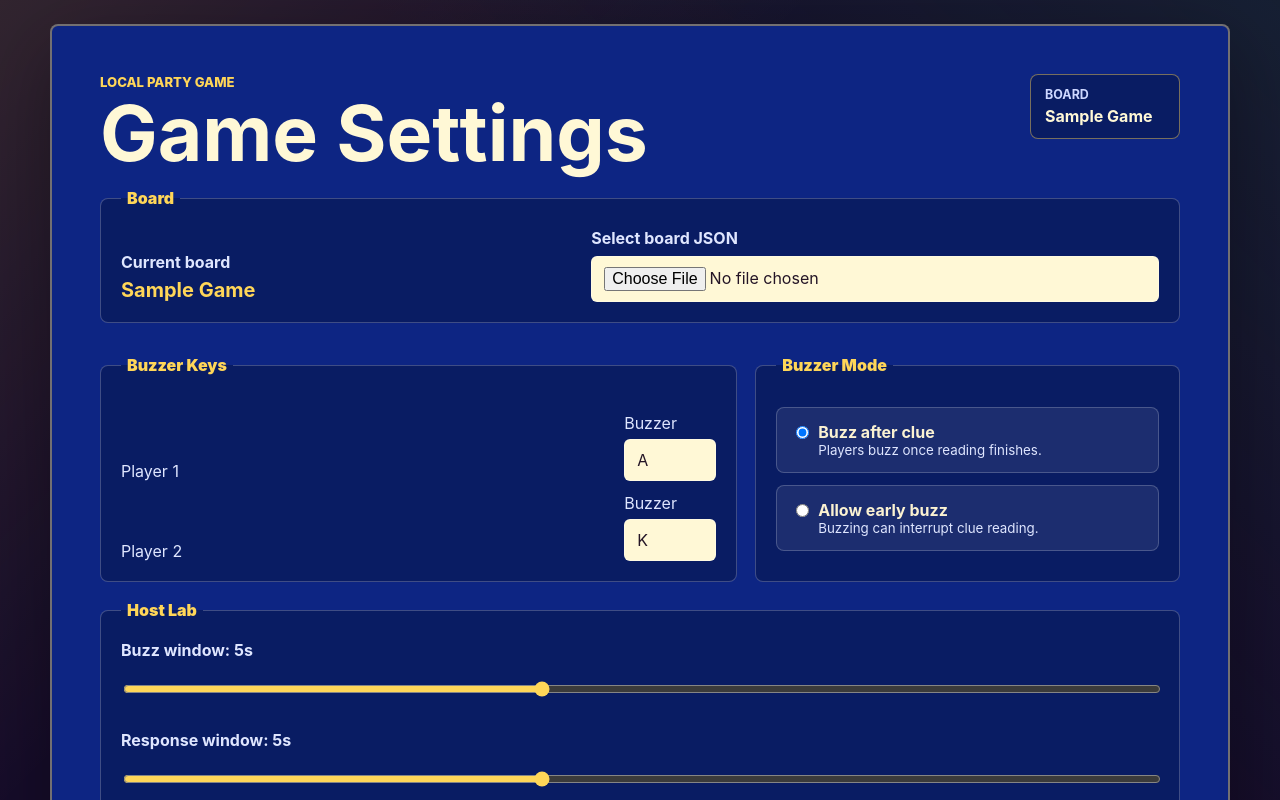
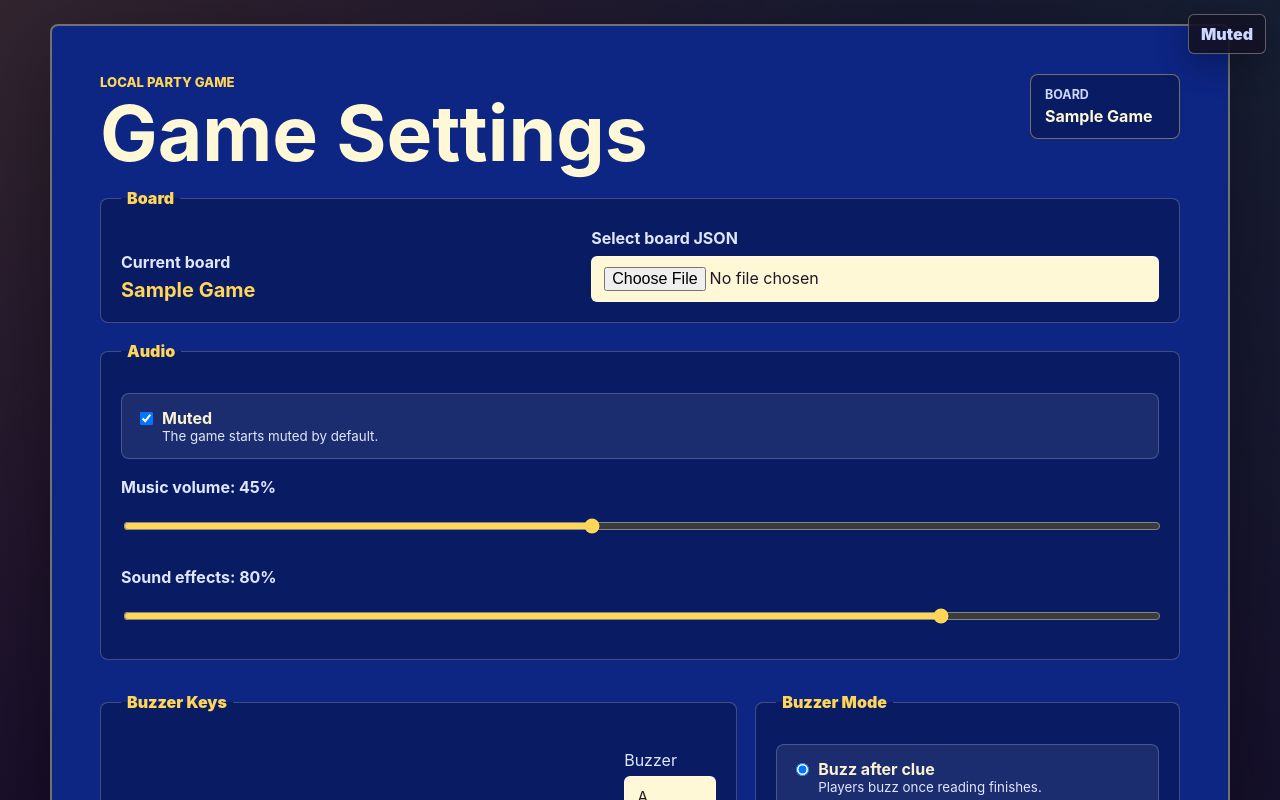
Before and after one commit to sukritganesh/Jeopardy, a React (Vite) app: page / in a window 1280 px wide. Both pictures are taken after a click on the button "Settings". Shown: the top 800 px of the page. Built offline with nearby package versions, Linux system fonts and the light colour scheme.

Commit message:
Added audio settings.

```diff
--- a/public/config/game-settings.json
+++ b/public/config/game-settings.json
@@ -9,6 +9,11 @@
     "enabled": true,
     "rate": 1,
     "pitch": 1
+  },
+  "audio": {
+    "isMuted": true,
+    "musicVolume": 0.45,
+    "effectsVolume": 0.8
   },
   "debug": {
     "advanceAfterOneClue": true
--- a/src/App.tsx
+++ b/src/App.tsx
@@ -1,4 +1,4 @@
-import { useCallback, useEffect, useMemo, useRef, useState } from 'react';
+import { useCallback, useEffect, useMemo, useRef, useState, type ReactNode } from 'react';
 import { BoardScreen } from './components/BoardScreen';
 import { ClueScreen } from './components/ClueScreen';
 import { DailyDoubleWagerScreen } from './components/DailyDoubleWagerScreen';
@@ -21,6 +21,7 @@ import { loadSettings } from './game/settingsLoader';
 import { speakClue, stopSpeech } from './game/speech';
 import type {
   AppScreen,
+  AudioSettings,
   Board,
   BuzzMode,
   CluePhase,
@@ -43,6 +44,7 @@ function cloneDefaultSetup(): SetupConfig {
     buzzWindowSeconds: DEFAULT_SETUP.buzzWindowSeconds,
     responseTimeSeconds: DEFAULT_SETUP.responseTimeSeconds,
     finalJeopardyTimeSeconds: DEFAULT_SETUP.finalJeopardyTimeSeconds,
+    audio: { ...DEFAULT_SETUP.audio },
     debugAdvanceAfterOneClue: DEFAULT_SETUP.debugAdvanceAfterOneClue,
     players: DEFAULT_SETUP.players.map((player) => ({ ...player })),
   };
@@ -125,6 +127,11 @@ function App() {
     };
   }, []);
 
+  useEffect(() => {
+    const audio = getAudio();
+    audio.setSettings(setup.audio);
+  }, [getAudio, setup.audio]);
+
   const activePlayers = useMemo(
     () => setup.players.filter((player) => player.isActive),
     [setup.players],
@@ -151,7 +158,7 @@ function App() {
   const finalEligiblePlayers = useMemo(() => getFinalJeopardyPlayers(players), [players]);
 
   useEffect(() => {
-    if (!audioIsUnlocked) {
+    if (!audioIsUnlocked || setup.audio.isMuted) {
       return;
     }
 
@@ -171,7 +178,15 @@ function App() {
     }
 
     audio.stop('thinkingMusic');
-  }, [appData.status, audioIsUnlocked, finalClueIsBeingRead, finalResponseIsRevealed, getAudio, screen]);
+  }, [
+    appData.status,
+    audioIsUnlocked,
+    finalClueIsBeingRead,
+    finalResponseIsRevealed,
+    getAudio,
+    screen,
+    setup.audio.isMuted,
+  ]);
 
   useEffect(() => {
     if (screen !== 'clue' || appData.status !== 'ready' || currentClue === null) {
@@ -397,6 +412,18 @@ function App() {
   function handleFinalJeopardyTimeChange(finalJeopardyTimeSeconds: number) {
     setSetup((current) => ({ ...current, finalJeopardyTimeSeconds }));
     setFinalTimerRemaining(finalJeopardyTimeSeconds);
+  }
+
+  function handleAudioChange(patch: Partial<AudioSettings>) {
+    setSetup((current) => ({ ...current, audio: { ...current.audio, ...patch } }));
+  }
+
+  function handleToggleAudioMute() {
+    setAudioIsUnlocked(true);
+    setSetup((current) => ({
+      ...current,
+      audio: { ...current.audio, isMuted: !current.audio.isMuted },
+    }));
   }
 
   function handleDebugAdvanceChange(enabled: boolean) {
@@ -705,8 +732,24 @@ function App() {
     }
   }
 
+  function withMuteButton(content: ReactNode) {
+    return (
+      <>
+        <button
+          className={setup.audio.isMuted ? 'mute-button mute-button--muted' : 'mute-button'}
+          type="button"
+          aria-pressed={!setup.audio.isMuted}
+          onClick={handleToggleAudioMute}
+        >
+          {setup.audio.isMuted ? 'Muted' : 'Sound On'}
+        </button>
+        {content}
+      </>
+    );
+  }
+
   if (screen === 'setup' || appData.status !== 'ready') {
-    return (
+    return withMuteButton(
       <SetupScreen
         setup={setup}
         boardTitle={appData.board?.title}
@@ -720,9 +763,10 @@ function App() {
         onBuzzWindowChange={handleBuzzWindowChange}
         onResponseTimeChange={handleResponseTimeChange}
         onFinalJeopardyTimeChange={handleFinalJeopardyTimeChange}
+        onAudioChange={handleAudioChange}
         onDebugAdvanceChange={handleDebugAdvanceChange}
         onStartGame={handleStartGame}
-      />
+      />,
     );
   }
 
@@ -731,7 +775,7 @@ function App() {
     const round = appData.board.rounds[selectedClue.roundIndex];
 
     if (selectingPlayer !== undefined) {
-      return (
+      return withMuteButton(
         <DailyDoubleWagerScreen
           board={appData.board}
           selection={selectedClue}
@@ -740,7 +784,7 @@ function App() {
           maxWager={getDailyDoubleMaxWager(selectingPlayer.score, round)}
           onSubmitWager={handleSubmitDailyDoubleWager}
           onCancel={handleCancelDailyDouble}
-        />
+        />,
       );
     }
   }
@@ -750,7 +794,7 @@ function App() {
     const nextControlPlayer = getLowestScoringPlayer(players);
 
     if (nextControlPlayer !== undefined && nextRoundIndex < appData.board.rounds.length) {
-      return (
+      return withMuteButton(
         <RoundTransitionScreen
           board={appData.board}
           completedRoundIndex={completedRoundIndex}
@@ -759,24 +803,24 @@ function App() {
           controllingPlayerId={controllingPlayerId}
           nextControlPlayer={nextControlPlayer}
           onStartNextRound={handleStartNextRound}
-        />
+        />,
       );
     }
   }
 
   if (screen === 'finalWager') {
-    return (
+    return withMuteButton(
       <FinalJeopardyWagerScreen
         board={appData.board}
         players={players}
         eligiblePlayers={finalEligiblePlayers}
         onSubmitWagers={handleSubmitFinalWagers}
-      />
+      />,
     );
   }
 
   if (screen === 'finalClue') {
-    return (
+    return withMuteButton(
       <FinalJeopardyClueScreen
         board={appData.board}
         players={players}
@@ -789,16 +833,16 @@ function App() {
         finalJudgments={finalJudgments}
         onRevealResponse={handleRevealFinalResponse}
         onMarkPlayer={handleMarkFinalPlayer}
-      />
+      />,
     );
   }
 
   if (screen === 'finalStandings') {
-    return <FinalStandingsScreen board={appData.board} players={players} />;
+    return withMuteButton(<FinalStandingsScreen board={appData.board} players={players} />);
   }
 
   if (screen === 'clue' && selectedClue !== null) {
-    return (
+    return withMuteButton(
       <ClueScreen
         board={appData.board}
         selection={selectedClue}
@@ -818,11 +862,11 @@ function App() {
         onIncorrect={handleIncorrect}
         onEndClue={handleEndClue}
         onReplayClue={handleReplayClue}
-      />
+      />,
     );
   }
 
-  return (
+  return withMuteButton(
     <BoardScreen
       board={appData.board}
       currentRoundIndex={currentRoundIndex}
@@ -830,7 +874,7 @@ function App() {
       controllingPlayerId={controllingPlayerId}
       selectedClueKeys={selectedClueKeys}
       onSelectClue={handleSelectClue}
-    />
+    />,
   );
 }
 
--- a/src/components/SetupScreen.tsx
+++ b/src/components/SetupScreen.tsx
@@ -1,5 +1,5 @@
 import { useState } from 'react';
-import type { BuzzMode, Player, SetupConfig } from '../game/types';
+import type { AudioSettings, BuzzMode, Player, SetupConfig } from '../game/types';
 
 type SetupScreenProps = {
   setup: SetupConfig;
@@ -14,6 +14,7 @@ type SetupScreenProps = {
   onBuzzWindowChange: (seconds: number) => void;
   onResponseTimeChange: (seconds: number) => void;
   onFinalJeopardyTimeChange: (seconds: number) => void;
+  onAudioChange: (patch: Partial<AudioSettings>) => void;
   onDebugAdvanceChange: (enabled: boolean) => void;
   onStartGame: () => void;
 };
@@ -31,6 +32,7 @@ export function SetupScreen({
   onBuzzWindowChange,
   onResponseTimeChange,
   onFinalJeopardyTimeChange,
+  onAudioChange,
   onDebugAdvanceChange,
   onStartGame,
 }: SetupScreenProps) {
@@ -127,6 +129,45 @@ export function SetupScreen({
                 </label>
               </div>
               {boardFileError && <p className="notice notice--error">{boardFileError}</p>}
+            </fieldset>
+
+            <fieldset className="form-section debug-section">
+              <legend>Audio</legend>
+              <label className="radio-card">
+                <input
+                  type="checkbox"
+                  checked={setup.audio.isMuted}
+                  onChange={(event) => onAudioChange({ isMuted: event.target.checked })}
+                />
+                <span>
+                  <strong>Muted</strong>
+                  <small>The game starts muted by default.</small>
+                </span>
+              </label>
+              <label className="field-label timer-field-label" htmlFor="music-volume">
+                Music volume: {Math.round(setup.audio.musicVolume * 100)}%
+              </label>
+              <input
+                id="music-volume"
+                type="range"
+                min={0}
+                max={100}
+                step={5}
+                value={Math.round(setup.audio.musicVolume * 100)}
+                onChange={(event) => onAudioChange({ musicVolume: Number(event.target.value) / 100 })}
+              />
+              <label className="field-label timer-field-label" htmlFor="effects-volume">
+                Sound effects: {Math.round(setup.audio.effectsVolume * 100)}%
+              </label>
+              <input
+                id="effects-volume"
+                type="range"
+                min={0}
+                max={100}
+                step={5}
+                value={Math.round(setup.audio.effectsVolume * 100)}
+                onChange={(event) => onAudioChange({ effectsVolume: Number(event.target.value) / 100 })}
+              />
             </fieldset>
 
             <div className="setup-grid">
--- a/src/game/audio.ts
+++ b/src/game/audio.ts
@@ -6,6 +6,12 @@ export type SoundName =
   | 'jeopardyTheme'
   | 'thinkingMusic'
   | 'timesUp';
+
+export type AudioMixerSettings = {
+  isMuted: boolean;
+  musicVolume: number;
+  effectsVolume: number;
+};
 
 const SOUND_PATHS: Record<SoundName, string> = {
   boardFill: '/audio/boardFill.mp3',
@@ -18,6 +24,7 @@ const SOUND_PATHS: Record<SoundName, string> = {
 };
 
 const LOOPING_SOUNDS = new Set<SoundName>(['jeopardyTheme', 'thinkingMusic']);
+const MUSIC_SOUNDS = new Set<SoundName>(['jeopardyTheme', 'thinkingMusic']);
 
 function isBrowserAudioAvailable() {
   return typeof Audio !== 'undefined';
@@ -25,6 +32,20 @@ function isBrowserAudioAvailable() {
 
 export class GameAudio {
   private sounds = new Map<SoundName, HTMLAudioElement>();
+  private settings: AudioMixerSettings = {
+    isMuted: true,
+    musicVolume: 0.45,
+    effectsVolume: 0.8,
+  };
+
+  private getVolume(name: SoundName) {
+    return MUSIC_SOUNDS.has(name) ? this.settings.musicVolume : this.settings.effectsVolume;
+  }
+
+  private applySettingsToSound(name: SoundName, audio: HTMLAudioElement) {
+    audio.muted = this.settings.isMuted;
+    audio.volume = this.getVolume(name);
+  }
 
   private getSound(name: SoundName) {
     const existing = this.sounds.get(name);
@@ -36,16 +57,35 @@ export class GameAudio {
     const audio = new Audio(SOUND_PATHS[name]);
     audio.preload = 'auto';
     audio.loop = LOOPING_SOUNDS.has(name);
+    this.applySettingsToSound(name, audio);
     this.sounds.set(name, audio);
     return audio;
   }
 
+  setSettings(settings: AudioMixerSettings) {
+    const wasMuted = this.settings.isMuted;
+    this.settings = {
+      isMuted: settings.isMuted,
+      musicVolume: Math.max(0, Math.min(1, settings.musicVolume)),
+      effectsVolume: Math.max(0, Math.min(1, settings.effectsVolume)),
+    };
+
+    for (const [name, audio] of this.sounds) {
+      this.applySettingsToSound(name, audio);
+    }
+
+    if (!wasMuted && this.settings.isMuted) {
+      this.pauseAll();
+    }
+  }
+
   play(name: SoundName) {
-    if (!isBrowserAudioAvailable()) {
+    if (!isBrowserAudioAvailable() || this.settings.isMuted) {
       return;
     }
 
     const audio = this.getSound(name);
+    this.applySettingsToSound(name, audio);
     audio.currentTime = 0;
     void audio.play().catch(() => {
       // Browsers may block audio until the first user gesture.
@@ -53,12 +93,13 @@ export class GameAudio {
   }
 
   loop(name: SoundName) {
-    if (!isBrowserAudioAvailable()) {
+    if (!isBrowserAudioAvailable() || this.settings.isMuted) {
       return;
     }
 
     const audio = this.getSound(name);
     audio.loop = true;
+    this.applySettingsToSound(name, audio);
     void audio.play().catch(() => {
       // Ambient tracks start once the browser allows audio playback.
     });
@@ -79,4 +120,10 @@ export class GameAudio {
     this.stop('jeopardyTheme');
     this.stop('thinkingMusic');
   }
+
+  pauseAll() {
+    for (const audio of this.sounds.values()) {
+      audio.pause();
+    }
+  }
 }
--- a/src/game/settingsLoader.ts
+++ b/src/game/settingsLoader.ts
@@ -13,6 +13,10 @@ function isBuzzMode(value: unknown): value is BuzzMode {
 
 function readNumber(value: unknown, fallback: number): number {
   return typeof value === 'number' && Number.isFinite(value) ? value : fallback;
+}
+
+function readVolume(value: unknown, fallback: number): number {
+  return Math.max(0, Math.min(1, readNumber(value, fallback)));
 }
 
 function parsePlayers(value: unknown): SettingsPlayer[] {
@@ -41,6 +45,7 @@ export function validateSettings(value: unknown): GameSettings {
   }
 
   const tts = isRecord(value.tts) ? value.tts : {};
+  const audio = isRecord(value.audio) ? value.audio : {};
   const debug = isRecord(value.debug) ? value.debug : {};
   const defaultPlayerCount = Math.min(4, Math.max(1, readNumber(value.defaultPlayerCount, 2)));
 
@@ -67,6 +72,11 @@ export function validateSettings(value: unknown): GameSettings {
       rate: Math.max(0.5, Math.min(2, readNumber(tts.rate, DEFAULT_SETTINGS.tts.rate))),
       pitch: Math.max(0, Math.min(2, readNumber(tts.pitch, DEFAULT_SETTINGS.tts.pitch))),
     },
+    audio: {
+      isMuted: typeof audio.isMuted === 'boolean' ? audio.isMuted : DEFAULT_SETTINGS.audio.isMuted,
+      musicVolume: readVolume(audio.musicVolume, DEFAULT_SETTINGS.audio.musicVolume),
+      effectsVolume: readVolume(audio.effectsVolume, DEFAULT_SETTINGS.audio.effectsVolume),
+    },
     debug: {
       advanceAfterOneClue:
         typeof debug.advanceAfterOneClue === 'boolean'
--- a/src/game/types.ts
+++ b/src/game/types.ts
@@ -67,12 +67,19 @@ export type SelectedClue = {
 };
 
 /** Setup choices become live game state when the host starts a game. */
+export type AudioSettings = {
+  isMuted: boolean;
+  musicVolume: number;
+  effectsVolume: number;
+};
+
 export type SetupConfig = {
   players: Player[];
   buzzMode: BuzzMode;
   buzzWindowSeconds: number;
   responseTimeSeconds: number;
   finalJeopardyTimeSeconds: number;
+  audio: AudioSettings;
   debugAdvanceAfterOneClue: boolean;
 };
 
@@ -91,6 +98,7 @@ export type GameSettings = {
     rate: number;
     pitch: number;
   };
+  audio: AudioSettings;
   debug: {
     advanceAfterOneClue: boolean;
   };
@@ -110,6 +118,11 @@ export const DEFAULT_SETUP: SetupConfig = {
   buzzWindowSeconds: 5,
   responseTimeSeconds: 5,
   finalJeopardyTimeSeconds: 30,
+  audio: {
+    isMuted: true,
+    musicVolume: 0.45,
+    effectsVolume: 0.8,
+  },
   debugAdvanceAfterOneClue: true,
 };
 
@@ -124,6 +137,11 @@ export const DEFAULT_SETTINGS: GameSettings = {
     enabled: true,
     rate: 1,
     pitch: 1,
+  },
+  audio: {
+    isMuted: true,
+    musicVolume: 0.45,
+    effectsVolume: 0.8,
   },
   debug: {
     advanceAfterOneClue: true,
@@ -142,6 +160,7 @@ export function setupFromSettings(settings: GameSettings): SetupConfig {
     buzzWindowSeconds: settings.buzzWindowSeconds,
     responseTimeSeconds: settings.responseTimeSeconds,
     finalJeopardyTimeSeconds: settings.finalJeopardyTimeSeconds,
+    audio: settings.audio,
     debugAdvanceAfterOneClue: settings.debug.advanceAfterOneClue,
     players: settings.players.map((player, index) => ({
       ...player,
--- a/src/styles.css
+++ b/src/styles.css
@@ -146,6 +146,27 @@ h2 {
 .notice--error {
   background: #ffe1e1;
   color: #6e1026;
+}
+
+.mute-button {
+  position: fixed;
+  top: 14px;
+  right: 14px;
+  z-index: 20;
+  min-height: 40px;
+  border: 1px solid rgba(255, 214, 88, 0.55);
+  border-radius: 6px;
+  padding: 8px 12px;
+  background: rgba(13, 37, 131, 0.92);
+  color: #fff8d6;
+  font-weight: 900;
+  box-shadow: 0 10px 32px rgba(0, 0, 0, 0.28);
+}
+
+.mute-button--muted {
+  border-color: rgba(255, 255, 255, 0.32);
+  background: rgba(18, 18, 36, 0.9);
+  color: #cdd7ff;
 }
 
 .setup-grid {
```
Also changed, not shown: 2 other files (tests, documents, lock files or other folders).
